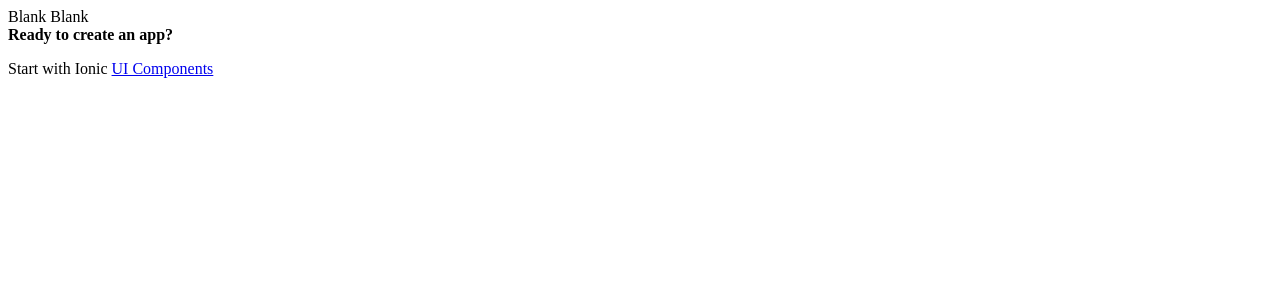
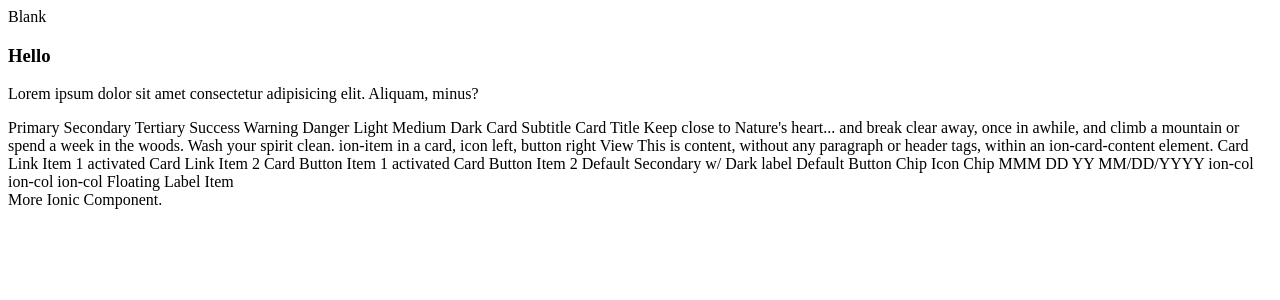
Before and after one commit to AnechaS/yru-bizcom-ionic5-workshop, a PHP site: page /app/home/home.page.html in a window 1280 px wide. Shown: the top 300 px of the page. Run offline with PHP 8.4, Linux system fonts and the light colour scheme.

Commit message:
add code ionic components example

```diff
--- a/helloworld/src/app/home/home.page.html
+++ b/helloworld/src/app/home/home.page.html
@@ -1,20 +1,162 @@
 <ion-header [translucent]="true">
   <ion-toolbar>
-    <ion-title>
-      Blank
-    </ion-title>
+    <ion-title> Blank </ion-title>
   </ion-toolbar>
 </ion-header>
 
-<ion-content [fullscreen]="true">
-  <ion-header collapse="condense">
-    <ion-toolbar>
-      <ion-title size="large">Blank</ion-title>
-    </ion-toolbar>
-  </ion-header>
+<ion-content [fullscreen]="true" class="ion-padding">
+  <h3 class="my-text">Hello</h3>
+  <p class="my-text-desc">
+    Lorem ipsum dolor sit amet consectetur adipisicing elit. Aliquam, minus?
+  </p>
 
-  <div id="container">
-    <strong>Ready to create an app?</strong>
-    <p>Start with Ionic <a target="_blank" rel="noopener noreferrer" href="https://ionicframework.com/docs/components">UI Components</a></p>
+  <!-- begin:: button -->
+  <ion-button color="primary">Primary</ion-button>
+  <ion-button color="secondary">Secondary</ion-button>
+  <ion-button color="tertiary">Tertiary</ion-button>
+  <ion-button color="success">Success</ion-button>
+  <ion-button color="warning">Warning</ion-button>
+  <ion-button color="danger">Danger</ion-button>
+  <ion-button color="light">Light</ion-button>
+  <ion-button color="medium">Medium</ion-button>
+  <ion-button color="dark">Dark</ion-button>
+  <!-- end: button -->
+
+  <!-- begin:: card -->
+  <ion-card>
+    <ion-card-header>
+      <ion-card-subtitle>Card Subtitle</ion-card-subtitle>
+      <ion-card-title>Card Title</ion-card-title>
+    </ion-card-header>
+
+    <ion-card-content>
+      Keep close to Nature's heart... and break clear away, once in awhile, and
+      climb a mountain or spend a week in the woods. Wash your spirit clean.
+    </ion-card-content>
+  </ion-card>
+
+  <ion-card>
+    <ion-item>
+      <ion-icon name="pin" slot="start"></ion-icon>
+      <ion-label>ion-item in a card, icon left, button right</ion-label>
+      <ion-button fill="outline" slot="end">View</ion-button>
+    </ion-item>
+
+    <ion-card-content>
+      This is content, without any paragraph or header tags, within an
+      ion-card-content element.
+    </ion-card-content>
+  </ion-card>
+
+  <ion-card>
+    <ion-item href="#" class="ion-activated">
+      <ion-icon name="wifi" slot="start"></ion-icon>
+      <ion-label>Card Link Item 1 activated</ion-label>
+    </ion-item>
+
+    <ion-item href="#">
+      <ion-icon name="wine" slot="start"></ion-icon>
+      <ion-label>Card Link Item 2</ion-label>
+    </ion-item>
+
+    <ion-item class="ion-activated">
+      <ion-icon name="warning" slot="start"></ion-icon>
+      <ion-label>Card Button Item 1 activated</ion-label>
+    </ion-item>
+
+    <ion-item>
+      <ion-icon name="walk" slot="start"></ion-icon>
+      <ion-label>Card Button Item 2</ion-label>
+    </ion-item>
+  </ion-card>
+  <!-- end:: card -->
+
+  <!-- begin:: chip -->
+  <ion-chip>
+    <ion-label>Default</ion-label>
+  </ion-chip>
+
+  <ion-chip color="primary">
+    <ion-label color="dark">Secondary w/ Dark label</ion-label>
+  </ion-chip>
+
+  <ion-chip>
+    <ion-icon name="heart" color="dark"></ion-icon>
+    <ion-label>Default</ion-label>
+  </ion-chip>
+
+  <ion-chip>
+    <ion-label>Button Chip</ion-label>
+    <ion-icon name="close-circle"></ion-icon>
+  </ion-chip>
+
+  <ion-chip>
+    <ion-icon name="pin" color="primary"></ion-icon>
+    <ion-label>Icon Chip</ion-label>
+    <ion-icon name="close"></ion-icon>
+  </ion-chip>
+  <!-- end:: chip -->
+
+  <!-- begin:: datepicker -->
+  <ion-item style="margin-top: 15px">
+    <ion-label>MMM DD YY</ion-label>
+    <ion-datetime
+      displayFormat="MMM DD YY"
+      placeholder="Select Date"
+    ></ion-datetime>
+  </ion-item>
+
+  <ion-item style="margin-top: 10px">
+    <ion-label position="floating">MM/DD/YYYY</ion-label>
+    <ion-datetime
+      displayFormat="MM/DD/YYYY"
+      min="1994-03-14"
+      max="2012-12-09"
+      value="2002-09-23T15:03:46.789"
+    ></ion-datetime>
+  </ion-item>
+  <!-- end:: datepicker -->
+
+  <!-- begin:: fab -->
+  <ion-fab vertical="bottom" horizontal="end" slot="fixed">
+    <ion-fab-button>
+      <ion-icon name="settings"></ion-icon>
+    </ion-fab-button>
+    <ion-fab-list side="top">
+      <ion-fab-button><ion-icon name="logo-vimeo"></ion-icon></ion-fab-button>
+    </ion-fab-list>
+  </ion-fab>
+  <!-- end:: fab -->
+
+  <!-- begin:: grid -->
+  <ion-grid>
+    <ion-row>
+      <ion-col> ion-col </ion-col>
+      <ion-col> ion-col </ion-col>
+      <ion-col> ion-col </ion-col>
+    </ion-row>
+  </ion-grid>
+  <!-- end:: grid -->
+
+  <!-- begin:: input -->
+  <ion-item class="ion-margin-top">
+    <ion-label position="floating">Floating Label</ion-label>
+    <ion-input></ion-input>
+  </ion-item>
+  <!-- end:: input -->
+
+  <!-- begin:: item -->
+  <ion-item class="ion-margin-top">
+    <ion-label> Item </ion-label>
+  </ion-item>
+  <!-- end:: item -->
+  <div style="display: flex;" class="ion-justify-content-center">
+    <ion-button
+      href="https://ionicframework.com/docs/components"
+      target="_blank"
+      rel="noopener noreferrer"
+      class="ion-margin-top primary"
+      >More Ionic Component.</ion-button
+    >
   </div>
 </ion-content>
```
Also changed, not shown: helloworld/src/app/home/home.page.scss (+7 -22 lines), README.md.
